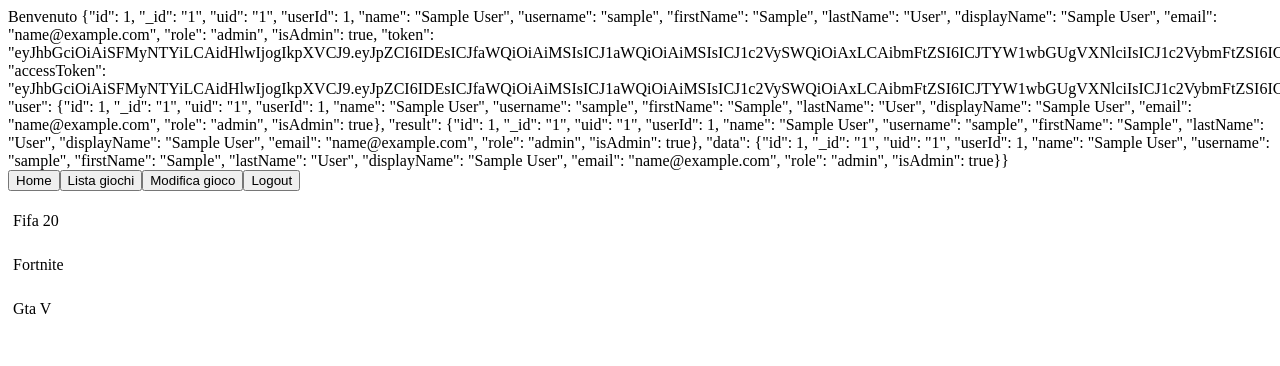
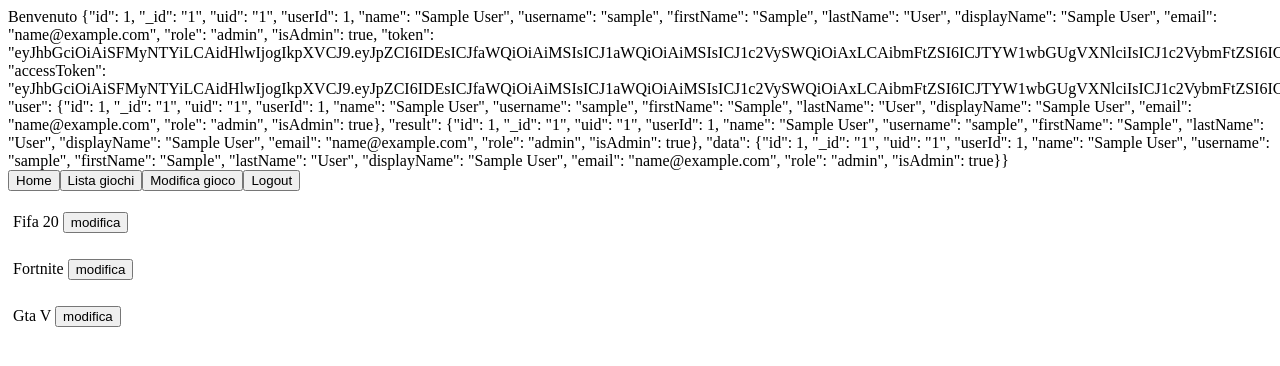
Before and after one commit to Facco99/Esercitazione, an Angular app: page /game-list in a window 1280 px wide. Shown: the top 366 px of the page. Built offline with nearby package versions, Linux system fonts and the light colour scheme; sample sign-in values are in the browser's storage.

Commit message:
aggiunti bottone edit alla pagina di dettaglio

```diff
--- a/src/app/components/game-list/game-list.component.html
+++ b/src/app/components/game-list/game-list.component.html
@@ -1,3 +1,3 @@
 <ul *ngFor="let lista of gameList">
-    <li [routerLink]="['/game-detail',lista.id]">{{lista.nome}}</li>
+    <li [routerLink]="['/game-detail',lista.id]">{{lista.nome}} <button (click)="modifica()">modifica</button> </li>
 </ul>
--- a/src/app/components/game-list/game-list.component.ts
+++ b/src/app/components/game-list/game-list.component.ts
@@ -21,4 +21,8 @@ export class GameListComponent implements OnInit {
     this.gameListService;
   }
 
+  modifica(){
+    this.route.navigateByUrl("/edit-game");
+  }
+
 }
```
